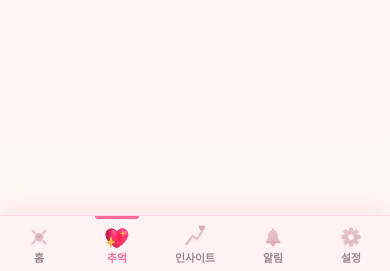
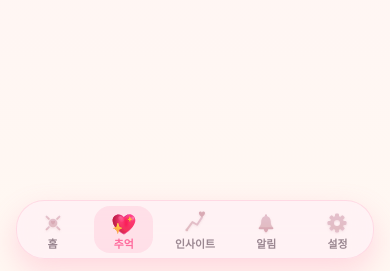
Before and after one commit to yunhyuk-choi/couple-daily, a Flask app: page /memories in a window 390 px wide. Shown: the part 573-844 px from the top of the page. Run offline with Flask 3, Linux system fonts and the light colour scheme; the visitor is signed in with stand-in values (Sample User, id 1); tables that the repository leaves empty hold one stand-in row (values such as "Sample post"); some libraries are stand-ins or nearby versions.

Commit message:
style(nav): 하단 내비를 플로팅 라운드 글래스 아일랜드로 (풀폭 바 → 떠있는 알약)
- 엣지투엣지 풀폭 바 → 좌우 여백(left/right:16px, max-width 460 중앙정렬) +
  하단 띄움(bottom: safe-area+12px) + border-radius 28px + 소프트 섀도로
  "떠있는" 라운드 아일랜드. 모바일(~390px)에서 양옆·아래 갭.
- 활성 탭 표시를 상단 액센트 바 → 알약 모양에 어울리는 소프트 핑크 라운드
  하이라이트 칩(::after)으로. 아이콘·라벨은 칩 위(z-index).
- 데스크톱 전용 탭바 오버라이드 제거(아일랜드가 전 폭에서 동일 동작).
- 페이지 하단 패딩을 아일랜드 전체(높이+오프셋+safe-area) 만큼 확보,
  FAB는 아일랜드 위로 띄워 겹치지 않게(bottom 90px+safe-area).

Co-Authored-By: Claude Opus 4.8 (1M context) <noreply@anthropic.com>

```diff
--- a/static/style.css
+++ b/static/style.css
@@ -106,26 +106,32 @@ body {
   margin: 0 auto;
   padding: 20px 16px 60px;
 }
-/* leave room for the fixed bottom tab bar (+ iOS home-indicator safe area) so
-   content isn't hidden behind it and there's no accidental extra scroll */
-.wrap.has-tabbar { padding-bottom: calc(78px + env(safe-area-inset-bottom)); }
+/* leave room for the FLOATING bottom nav island (its height + bottom offset +
+   home-indicator inset) so content isn't hidden behind it and short pages
+   don't get a phantom scroll */
+.wrap.has-tabbar { padding-bottom: calc(92px + env(safe-area-inset-bottom)); }
 
-/* fixed bottom tab bar (primary mobile nav) — pink-tinted frosted glass */
+/* floating rounded glassy pink nav ISLAND — not a full-width edge bar.
+   Side margins + a gap from the bottom edge + a soft shadow so it reads as
+   hovering above the content. */
 .tabbar {
   position: fixed;
-  left: 0;
-  right: 0;
-  bottom: 0;
+  left: 16px;
+  right: 16px;
+  bottom: calc(env(safe-area-inset-bottom) + 12px);
   z-index: 30;
   display: flex;
+  max-width: 460px;
+  margin: 0 auto;
   /* translucent soft-pink surface (NOT neutral gray) so it reads as part of
      the pink app; blur frosts whatever scrolls beneath it */
   background: rgba(255, 240, 246, 0.72);
-  backdrop-filter: blur(18px) saturate(1.35);
-  -webkit-backdrop-filter: blur(18px) saturate(1.35);
-  border-top: 1px solid rgba(255, 107, 157, 0.16);
-  box-shadow: 0 -6px 22px rgba(255, 107, 157, 0.12);
-  padding-bottom: env(safe-area-inset-bottom);
+  backdrop-filter: blur(18px) saturate(1.4);
+  -webkit-backdrop-filter: blur(18px) saturate(1.4);
+  border: 1px solid rgba(255, 107, 157, 0.18);
+  border-radius: 28px;
+  box-shadow: 0 12px 30px rgba(255, 107, 157, 0.24);
+  overflow: hidden;
 }
 .tab {
   position: relative;
@@ -134,22 +140,22 @@ body {
   flex-direction: column;
   align-items: center;
   gap: 3px;
-  padding: 8px 4px 7px;
+  padding: 9px 4px 8px;
   text-decoration: none;
   color: var(--muted);
   font-weight: 700;
   min-width: 0;
 }
-/* clear pink accent bar over the active tab */
-.tab.active::before {
+/* keep icon + label above the active highlight chip */
+.tab > * { position: relative; z-index: 1; }
+/* soft pink rounded highlight behind the active tab (suits the pill shape) */
+.tab.active::after {
   content: "";
   position: absolute;
-  top: 0;
-  left: 22%;
-  right: 22%;
-  height: 3px;
-  border-radius: 0 0 3px 3px;
-  background: var(--pink);
+  z-index: 0;
+  inset: 5px 6px;
+  border-radius: 16px;
+  background: rgba(255, 107, 157, 0.14);
 }
 .tab-icon {
   width: 26px;
@@ -172,20 +178,6 @@ body {
   border-radius: 50%;
   background: var(--pink);
   border: 2px solid #fff;
-}
-/* keep the bar phone-width and centered on wide desktop screens */
-@media (min-width: 560px) {
-  .tabbar {
-    left: 50%;
-    right: auto;
-    transform: translateX(-50%);
-    width: 520px;
-    max-width: calc(100% - 24px);
-    border: 1px solid var(--line);
-    border-radius: 999px;
-    bottom: 16px;
-    box-shadow: 0 8px 28px rgba(255, 107, 157, 0.18);
-  }
 }
 
 /* cards */
@@ -480,8 +472,9 @@ code { background: var(--pink-soft); padding: 2px 6px; border-radius: 6px; font-
 .fab {
   position: fixed;
   right: 16px;
-  /* sit clear ABOVE the fixed bottom tab bar (+ iOS home-indicator) */
-  bottom: calc(80px + env(safe-area-inset-bottom));
+  /* float clear ABOVE the floating nav island (island: 12px offset + ~62px
+     tall) + home-indicator inset */
+  bottom: calc(90px + env(safe-area-inset-bottom));
   z-index: 40;
   width: 58px;
   height: 58px;
@@ -550,11 +543,10 @@ body.modal-open { overflow: hidden; }
   cursor: pointer;
 }
 .modal-close:hover { background: rgba(61, 43, 52, 0.14); }
-/* on wider screens the sheet becomes a centered dialog + FAB clears the pill nav */
+/* on wider screens the upload sheet becomes a centered dialog */
 @media (min-width: 560px) {
   .modal-overlay { align-items: center; }
   .modal-sheet { border-radius: 22px; max-width: 480px; }
-  .fab { bottom: calc(94px + env(safe-area-inset-bottom)); }
 }
 
 /* lightbox (확대 보기) */
```
